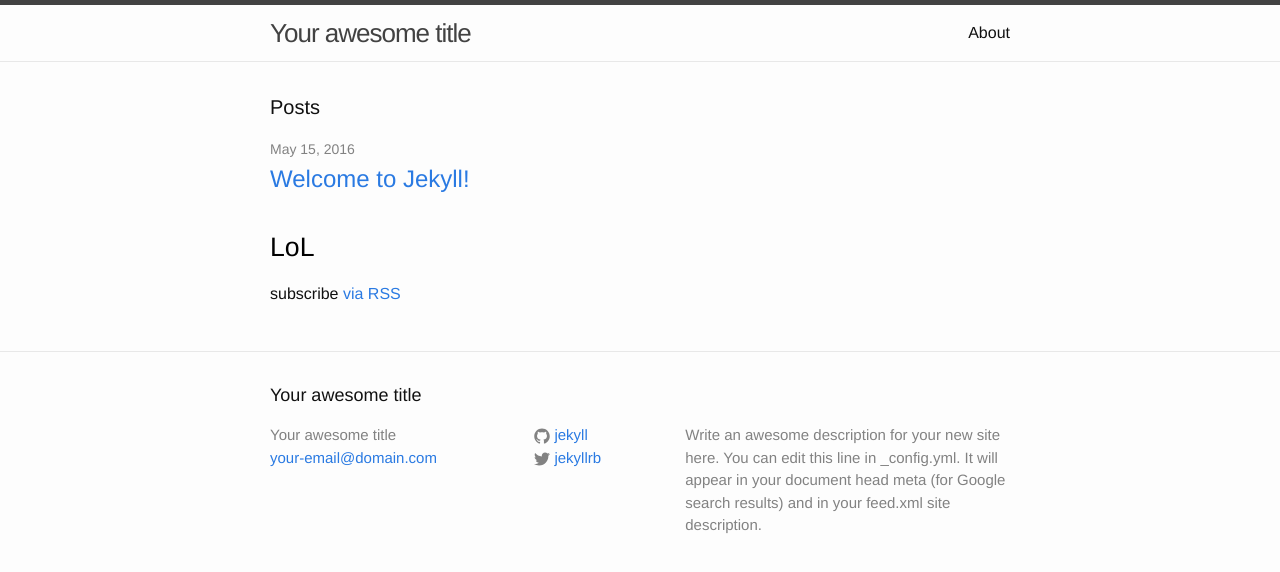
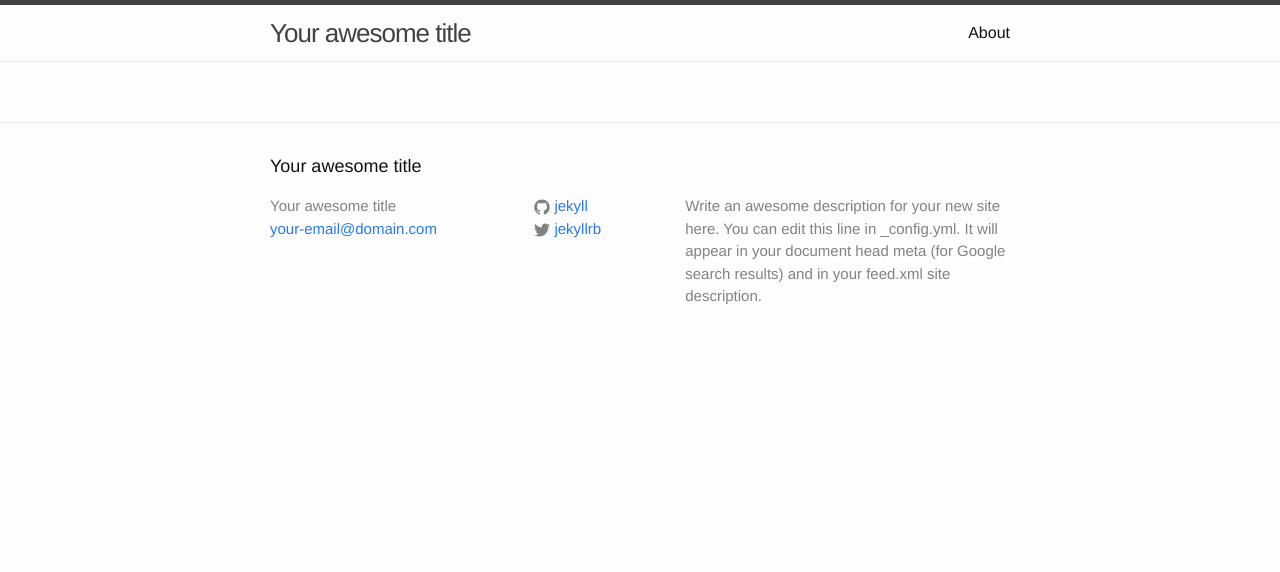
Before and after one commit to grandais2/grandais2.github.io, a Jekyll site: the page built from index.html, in a window 1280 px wide. Shown: the top 572 px of the page. Built offline with Jekyll 4.4.1, drawn with Linux system fonts in a browser that asks for light colours.

Commit message:
Update index.html

```diff
--- a/index.html
+++ b/index.html
@@ -4,20 +4,8 @@
 
 <div class="home">
 
-  <h1 class="page-heading">Posts</h1>
 
-  <ul class="post-list">
-    {% for post in site.posts %}
-      <li>
-        <span class="post-meta">{{ post.date | date: "%b %-d, %Y" }}</span>
 
-        <h2>
-          <a class="post-link" href="{{ post.url | prepend: site.baseurl }}">{{ post.title }}</a>
-        </h2>
-      </li>
-    {% endfor %}
-  </ul>
-  <p class="block1">LoL</p>
-  <p class="rss-subscribe">subscribe <a href="{{ "/feed.xml" | prepend: site.baseurl }}">via RSS</a></p>
+
 
 </div>
```
